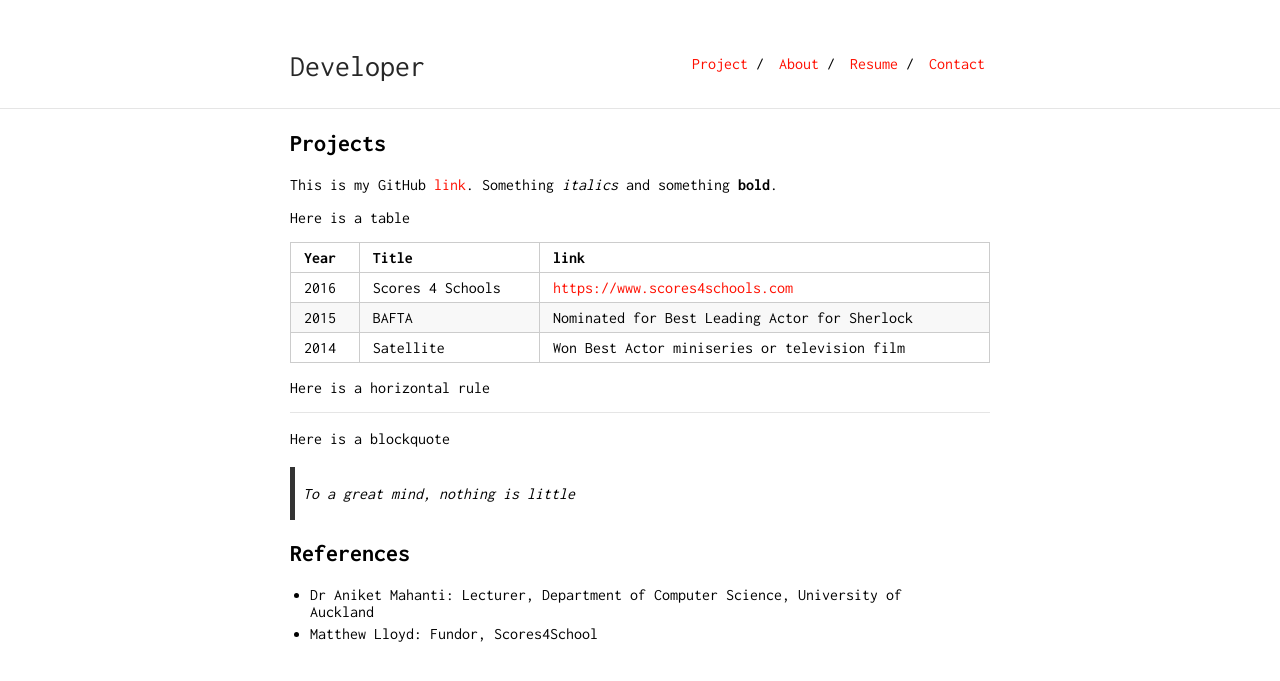
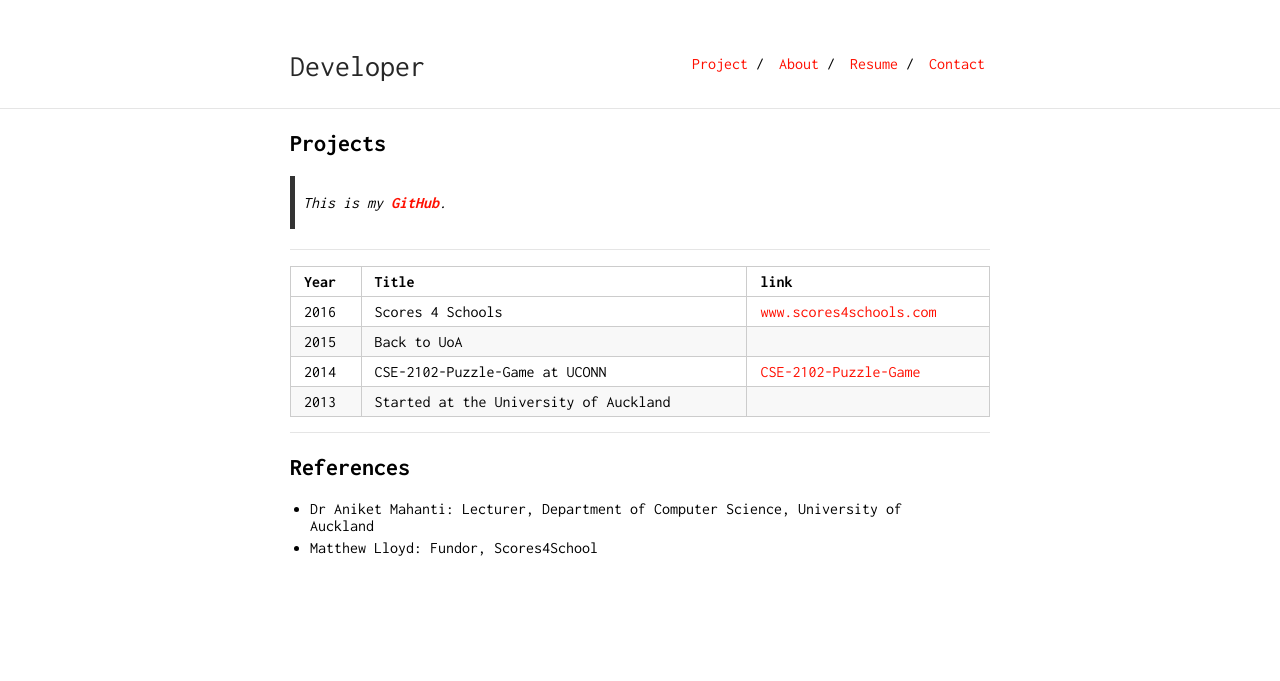
Before and after one commit to hche608/hche608.github.io, a Jekyll site: the page built from project.md, in a window 1280 px wide. Shown: the top 681 px of the page. Built offline with Jekyll 4.4.1, drawn with Linux system fonts in a browser that asks for light colours.

Commit message:
update project page

```diff
--- a/project.md
+++ b/project.md
@@ -4,23 +4,18 @@ layout: default
 
 ## Projects
 
-This is my GitHub [link](https://github.com/hche608). Something *italics* and something **bold**.
+>This is *my* **[GitHub](https://github.com/hche608)**.
 
-Here is a table
+---
 
 Year | Title | link
 -----|-------|--------
-2016 | Scores 4 Schools  | [https://www.scores4schools.com](https://www.scores4schools.com)
-2015 | BAFTA | Nominated for Best Leading Actor for Sherlock
-2014 | Satellite | Won Best Actor miniseries or television film
-
-Here is a horizontal rule
+2016 | Scores 4 Schools  | [www.scores4schools.com](https://www.scores4schools.com)
+2015 | Back to UoA |
+2014 | CSE-2102-Puzzle-Game at UCONN | [CSE-2102-Puzzle-Game](https://github.com/hche608/CSE-2102-Puzzle-Game)
+2013 | Started at the University of Auckland |
 
 ---
-
-Here is a blockquote
-
-> To a great mind, nothing is little
 
 ## References
 
```
